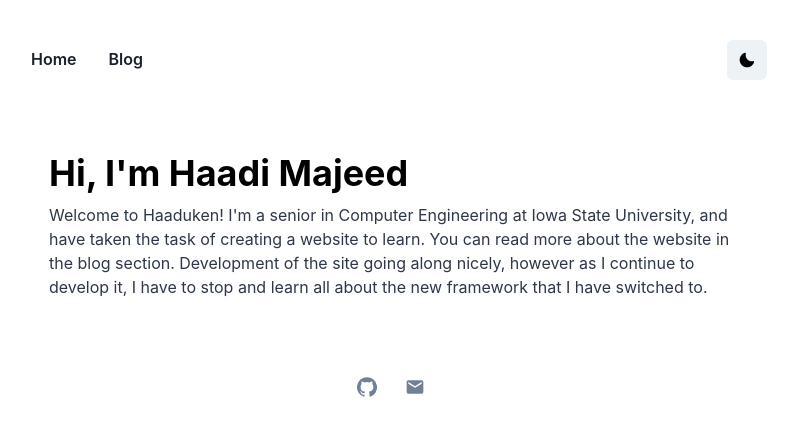
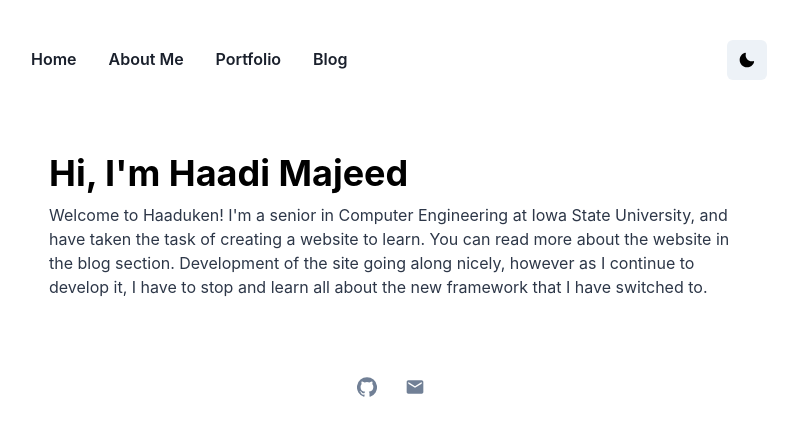
Before and after one commit to Haaduken/Haaduken.com, a Next.js app: page / in a window 1280 px wide. Shown: the top 436 px of the page, without its empty margins (249-1047 px from the left). Built offline with nearby package versions, Linux system fonts and the light colour scheme.

Commit message:
some progress on portfolio, button added to the nav bar

```diff
--- a/components/Container.js
+++ b/components/Container.js
@@ -60,16 +60,21 @@ const Container = ({ children }) => {
                             Home
                         </Button>
                     </NextLink>
+                    <NextLink href="/aboutMe" passHref>
+                        <Button as="a" variant="ghost" p={[1, 2, 4]} _hover={{ backgroundColor: navHoverBg[colorMode] }}>
+                            About Me
+                        </Button>
+                    </NextLink>
+                    <NextLink href="/portfolio" passHref>
+                        <Button as="a" variant="ghost" p={[1, 2, 4]} _hover={{ backgroundColor: navHoverBg[colorMode] }}>
+                            Portfolio
+                        </Button>
+                    </NextLink>
                     <NextLink href="/blog" passHref>
                         <Button as="a" variant="ghost" p={[1, 2, 4]} _hover={{ backgroundColor: navHoverBg[colorMode] }}>
                             Blog
                         </Button>
                     </NextLink>
-                    {/* <NextLink href="/portfolio" passHref>
-                        <Button as="a" variant="ghost" p={[1, 2, 4]} _hover={{ backgroundColor: navHoverBg[colorMode] }}>
-                            Portfolio
-                        </Button>
-                    </NextLink> */}
                 </Box>
                 <DarkModeSwitch />
             </StickyNav >
--- a/pages/portfolio.js
+++ b/pages/portfolio.js
@@ -37,7 +37,7 @@ export default function Index() {
             maxWidth='700px'
           >
           <Heading mb={2}>Portfolio</Heading>
-          <Text color={colorSecondary[colorMode]}>Text goes here</Text>
+          <Text color={colorSecondary[colorMode]}>Since starting college, I have worked on many projects, both personal and for various courses. I wanted to take this chance to reflect on them and display both what I learned and what came out of the bigger projects.</Text>
           </Flex>
         </Stack>
       </Container>
```
